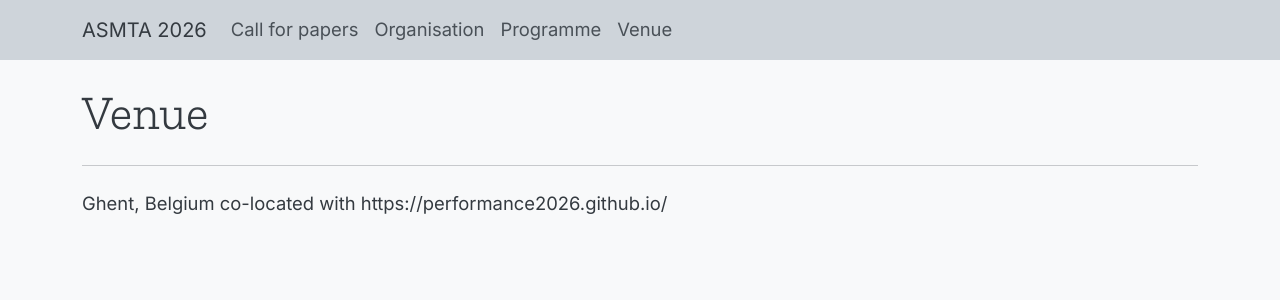
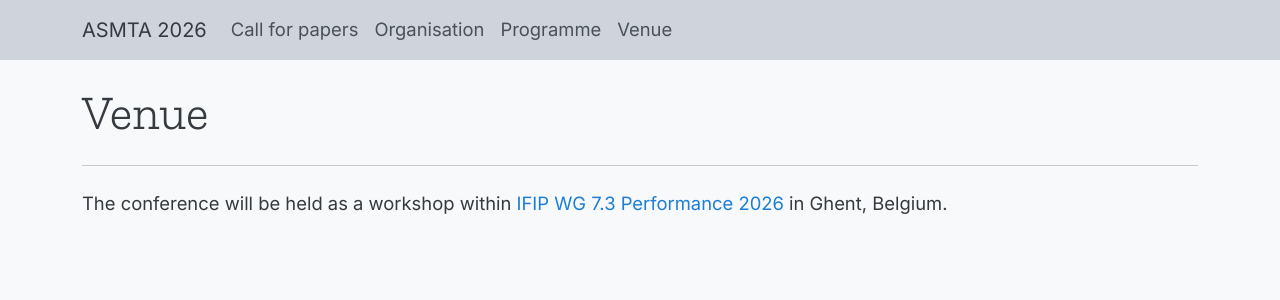
Before and after one commit to asmta/asmta.github.io, a Jekyll site: the page built from venue.md, in a window 1280 px wide. Shown: the top 300 px of the page. Built offline with Jekyll 4.4.1, drawn with Linux system fonts in a browser that asks for light colours.

Commit message:
Update venue.md

```diff
--- a/venue.md
+++ b/venue.md
@@ -5,5 +5,5 @@ navorder: 4
 permalink: /venue/
 ---
 
-Ghent, Belgium
-co-located with https://performance2026.github.io/
+The conference will be held as a workshop within
+[IFIP WG 7.3 Performance 2026](https://performance2026.github.io) in Ghent, Belgium.
```
